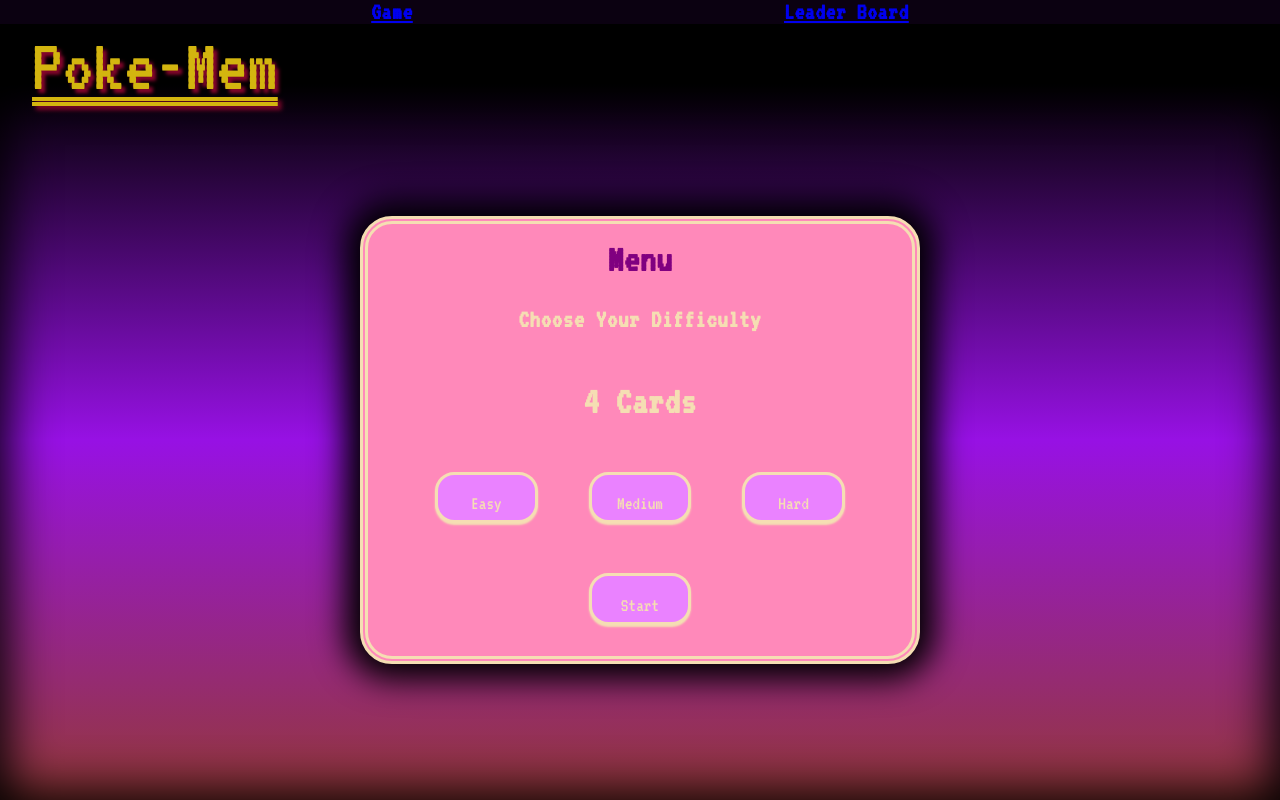
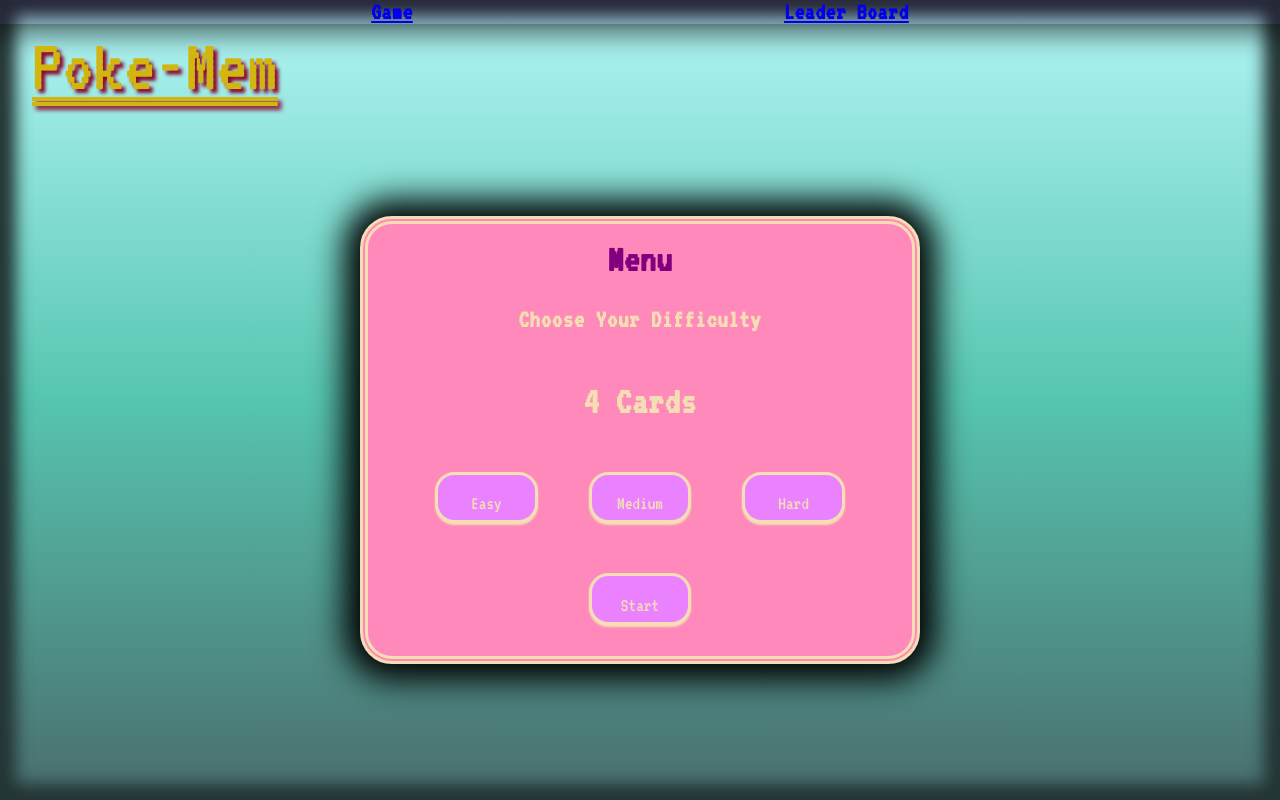
Before and after one commit to aamcn/memory-game, a React (Vite) app: page /memory-game/game-page in a window 1280 px wide. Built offline with nearby package versions, Linux system fonts and the light colour scheme.

Commit message:
Style: Update color scheme of background components

```diff
--- a/src/App.css
+++ b/src/App.css
@@ -21,8 +21,13 @@ body {
   flex-direction: column;
   min-width: 320px;
   height: 100dvh;
-  background-color: rgb(0, 0, 0);
-  font-family: "VT323", monospace;
+  background: linear-gradient(
+    0deg,
+    rgb(74, 109, 109),
+    rgb(86, 197, 176),
+    rgb(179, 246, 246)
+  );  font-family: "VT323", monospace;
+  box-shadow: inset 0px 0px 1em 1em  rgb(36, 53, 53);
   letter-spacing: 0.05em;
   margin: 0px;
   font-weight: 800;
--- a/src/components/gamePageComponents/gameContainer/gameContainer.module.css
+++ b/src/components/gamePageComponents/gameContainer/gameContainer.module.css
@@ -2,14 +2,7 @@
   display: grid;
   height: 90dvh;
   grid-template-rows: 0.5fr 11.5fr;
-  background: linear-gradient(
-    0deg,
-    rgb(148, 56, 56),
-    rgb(151, 17, 228),
-    rgb(0, 0, 0)
-  );
-  background-color: rgb(235, 58, 117);
-  box-shadow: inset 0px 0px 3em 0.5em;
+
 }
 
 @media screen and (min-width: 1024px) {
@@ -24,3 +17,9 @@
     grid-template-rows: 1fr 1fr 1fr 1fr;
   }
 }
+
+
+
+     /* rgb(148, 56, 56),
+    rgb(151, 17, 228),
+    rgb(0, 0, 0) */
```
